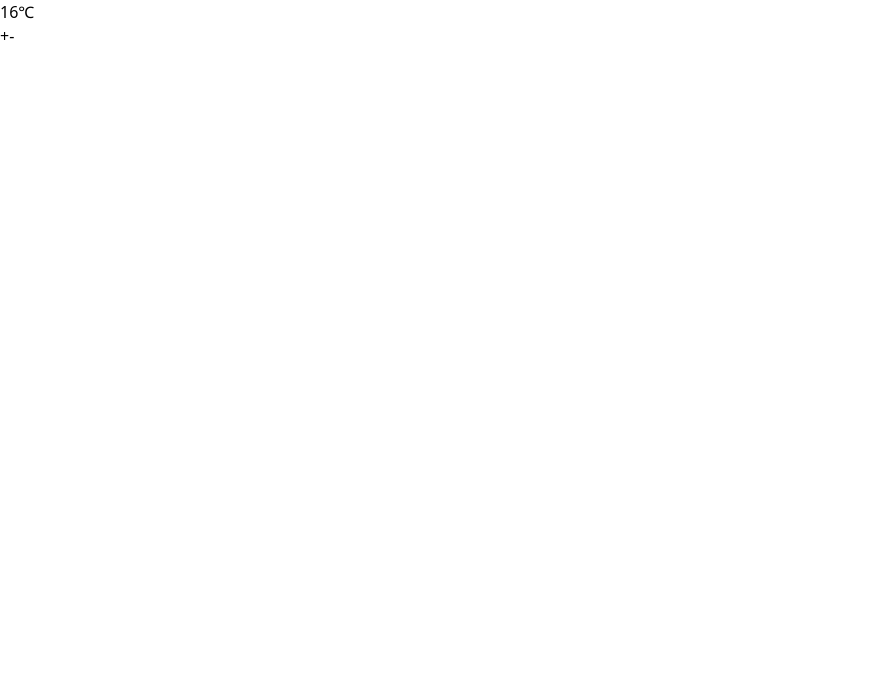
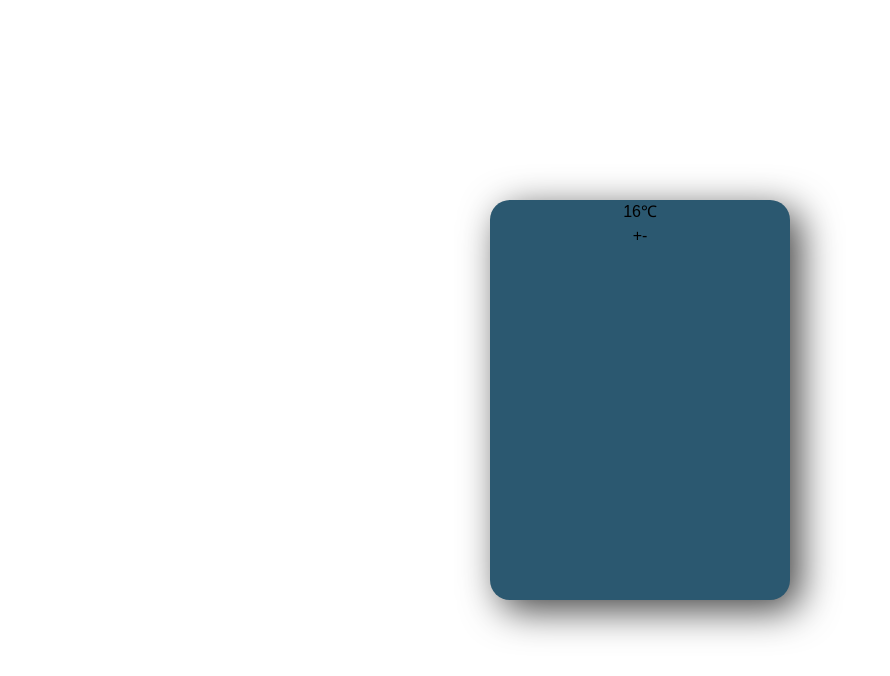
Before and after one commit to hadi-mollataheri/temperature-control-app, a React (Create React App) app: page / in a window 1280 px wide. Shown: the top 676 px of the page, without its empty margins (0-890 px from the left). Built offline with nearby package versions, Linux system fonts and the light colour scheme; the HTML template or start-up script is replaced by a standard one.

Commit message:
Add styles for the body in index.css and for the .container using tailwind in App

```diff
--- a/src/App.js
+++ b/src/App.js
@@ -2,7 +2,7 @@ import React from 'react';
 
 function App() {
   return (
-    <div id='app-container'>
+    <div id='app-container' className="h-400px w-300px bg-silver-blue rounded-20px shadow-temperatureApp">
 
       <div id='temperature-container'>
         <div id='temperature'>16℃</div>
--- a/src/index.css
+++ b/src/index.css
@@ -1,3 +1,14 @@
 @tailwind base;
 @tailwind components;
 @tailwind utilities;
+
+body {
+  font-family: sans-serif;
+  text-align: center;
+  display: flex;
+  flex-direction: column;
+  justify-content: center;
+  align-items: center;
+  text-align: center;
+  min-height: 100vh;
+}
--- a/tailwind.config.js
+++ b/tailwind.config.js
@@ -4,7 +4,23 @@ module.exports = {
     "./src/**/*.{js,jsx}"
   ],
   theme: {
-    extend: {},
+    borderRadius: {
+      '20px': '20px',
+    },
+    extend: {
+      height: {
+        '400px': '400px',
+      },
+      width: {
+        '300px': '300px',
+      },
+      colors: {
+        'silver-blue': '#2b5870',
+      },
+      boxShadow: {
+        'temperatureApp': '10px 10px 38px 0px rgba(0, 0, 0, 0.75)'
+      }
+    },
   },
   plugins: [],
 }
```
